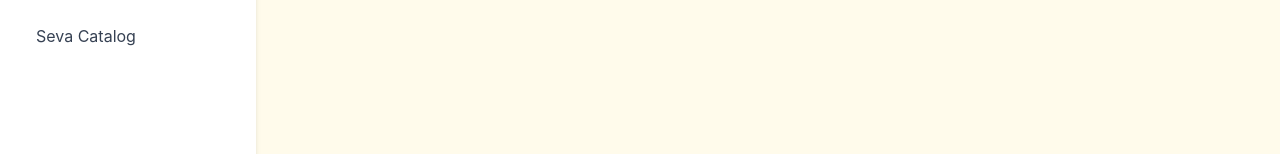
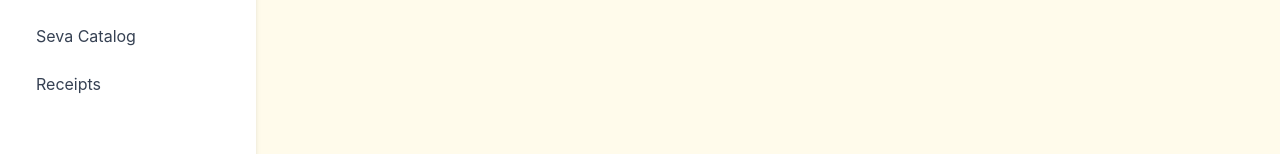
Before and after one commit to SinchanaGanapatiNaik/temple-management, a React app in the folder frontend/: page /admin in a window 1280 px wide. Shown: the part 264-418 px from the top of the page. Built offline with nearby package versions, Linux system fonts and the light colour scheme; sample sign-in values are in the browser's storage; the HTML template or start-up script is replaced by a standard one.

Commit message:
Add receipt history page to sidebar

```diff
--- a/frontend/src/layouts/AdminLayout.jsx
+++ b/frontend/src/layouts/AdminLayout.jsx
@@ -84,6 +84,19 @@ function AdminLayout() {
   >
     Seva Catalog
   </NavLink>
+  <NavLink
+    to="/admin/receipts"
+    className={({ isActive }) =>
+      `block px-3 py-2 rounded-lg transition ${
+        isActive
+          ? "bg-amber-100 text-amber-800 font-semibold"
+          : "text-gray-700 hover:bg-amber-50 hover:text-amber-700"
+      }`
+    }
+  >
+    Receipts
+  </NavLink>
+
 
 </nav>
       </aside>
```
